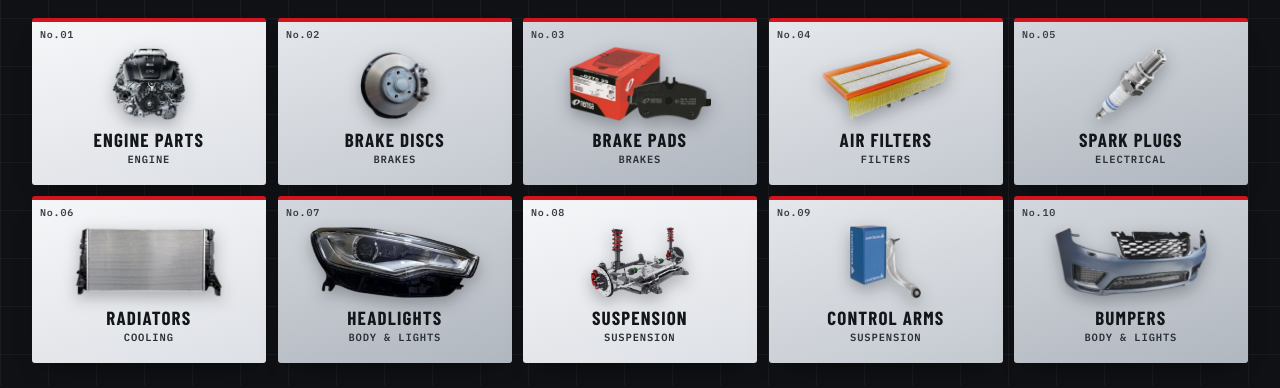
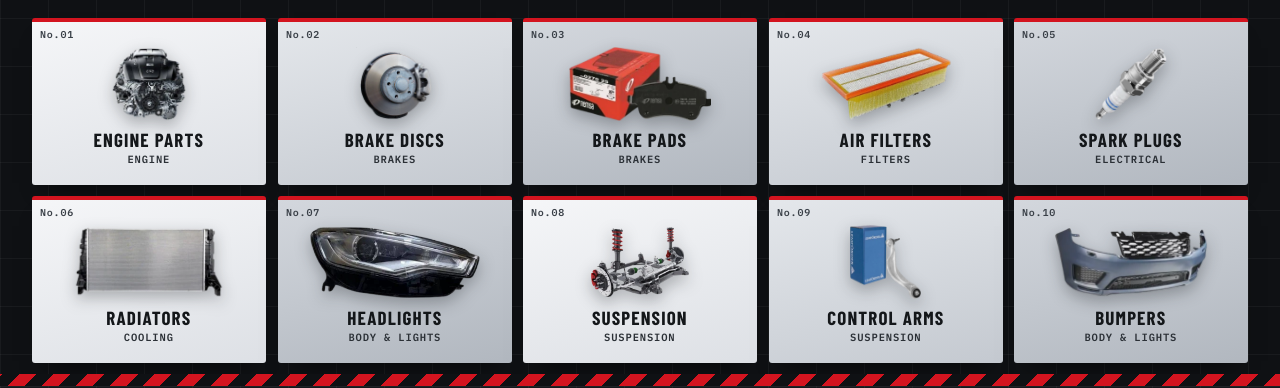
Before and after one commit to pinqwt/Actual-German, a plain HTML site: page index.html in a window 1280 px wide. Shown: the part 414-802 px from the top of the page. Drawn offline with nearby package versions, Linux system fonts and the light colour scheme; no server answers; animation ran at ten frames a second; a web font is replaced by a local one.

Commit message:
Hero: parts fly in automatically on load instead of on scroll
The hero is now one screen tall; --p is animated once for 2.3s after load
and the rest of the page starts below it. Reduced-motion/no-JS get the
finished board.

```diff
--- a/code/css/30-v3.css
+++ b/code/css/30-v3.css
@@ -71,11 +71,11 @@ body.v3 {
   .v3 #nav a { font-size: 22px; font-weight: 700; letter-spacing: .1em; }
 }
 
-/* ── HERO: graphite wall, parts fly in as you scroll (never loops) ───── */
-.v3 .v3-scene { --p: 0; position: relative; height: 240vh; background: var(--rd-ink); }
+/* ── HERO: graphite wall, parts fly in on load (plays once) ───── */
+.v3 .v3-scene { --p: 0; position: relative; background: var(--rd-ink); }
 .v3 .v3-scene::after { content: ''; position: absolute; left: 0; right: 0; bottom: 0; height: 12px; background: var(--rd-hazard); z-index: 2; }
 .v3 .v3-stick {
-  position: sticky; top: 0; height: 100vh; height: 100svh; overflow: hidden;
+  position: relative; min-height: 100vh; min-height: 100svh; overflow: hidden;
   display: flex; flex-direction: column; justify-content: center; gap: clamp(14px, 2.6vh, 30px);
   padding: calc(var(--rd-header-h) + 14px) max(var(--rd-gutter), calc((100% - 1240px) / 2)) 22px;
   background: radial-gradient(70% 55% at 12% 0%, rgba(211, 20, 31, .30), transparent 70%), var(--rd-grid), var(--rd-ink);
@@ -98,7 +98,7 @@ body.v3 {
 .v3 .v3-board { list-style: none; display: grid; grid-template-columns: repeat(3, minmax(0, 1fr)); gap: 10px; width: 100%; max-width: 1240px; margin: 0 auto; counter-reset: slot; }
 @media (min-width: 720px) { .v3 .v3-board { grid-template-columns: repeat(5, minmax(0, 1fr)); gap: 12px; } }
 @media (max-width: 719px) { .v3 .v3-slot:nth-child(10) { display: none; } }
-/* One slot = one part. --p (0..1) comes from 30-v3.js; --s is this part's start
+/* One slot = one part. --p (0..1) is animated once on load by 30-v3.js; --s is this part's start
    offset; the part travels from (--sx, --sy) rotated by --sr to its place in the grid. */
 .v3 .v3-slot {
   --t: clamp(0, calc((var(--p) - var(--s)) / .5), 1);
@@ -138,9 +138,7 @@ body.v3 {
   .v3 .v3-part::before { font-size: 9px; top: 5px; left: 6px; }
 }
 @media (max-height: 700px) and (max-width: 719px) { .v3 .v3-sub { display: none; } .v3 .v3-cta { margin-top: 12px; } }
-/* No-motion visitors and no-JS: the finished board, in normal flow. */
-.v3 .v3-scene.v3-static { height: auto; }
-.v3 .v3-scene.v3-static .v3-stick { position: static; height: auto; padding-bottom: 36px; }
+/* No-JS visitors get the finished board from the <noscript> rule in index.html. */
 
 /* ── FINDER band: the parts-counter lookup ───────────────────────────── */
 .v3 .v3-finder-sec { position: relative; background: var(--rd-grid), var(--rd-ink-2); background-size: 48px 48px, 48px 48px, auto; color: #fff; padding: clamp(48px, 6vw, 84px) 0; }
--- a/code/js/30-v3.js
+++ b/code/js/30-v3.js
@@ -1,31 +1,32 @@
 // ═══════════════════════════════════════════════════════════
-// v3 look (v2.html) — scroll-driven parts board.
-// The hero section is 240vh tall with a sticky 100vh stage inside. This file turns
-// the scroll position through that section into --p (0 to 1) on the section; the
-// CSS in 30-v3.css moves each part from off-screen to its slot as a function of --p.
-// There is NO timer and NO looping animation: scroll down and the parts arrive,
-// scroll up and they leave, stop and everything stops. prefers-reduced-motion
-// gets the finished board with no scroll effect at all.
+// Homepage hero (index.html) — the parts fly onto the board by themselves.
+// On load, --p on #v3Scene runs 0 -> 1 once over ~2.3s; the CSS in 30-v3.css moves each
+// part from off-screen to its slot as a function of --p (each part has its own start
+// offset, so they arrive one after another). It plays ONCE and stops: no loop, and
+// scrolling does nothing to it — the hero is a normal one-screen section and the page
+// continues below it. prefers-reduced-motion gets the finished board with no motion.
 // Every entry point checks for its own element, so on any other page this does nothing.
 // ═══════════════════════════════════════════════════════════
 (function v3Scene() {
   var scene = document.getElementById('v3Scene');
   if (!scene) return;
   var reduce = !!(window.matchMedia && matchMedia('(prefers-reduced-motion: reduce)').matches);
-  if (reduce) { scene.classList.add('v3-static'); scene.style.setProperty('--p', '1'); return; }
+  if (reduce || !window.requestAnimationFrame) { scene.style.setProperty('--p', '1'); return; }
 
-  var queued = false;
-  function update() {
-    queued = false;
-    var r = scene.getBoundingClientRect();
-    var span = r.height - window.innerHeight;
-    var p = span > 0 ? Math.min(1, Math.max(0, -r.top / span)) : 1;
-    scene.style.setProperty('--p', p.toFixed(4));
+  var DURATION = 2300;   // ms for the whole arrival, stagger included
+  var DELAY = 350;       // lets the preloader fade first so the visitor sees it start
+  scene.style.setProperty('--p', '0');
+  function run() {
+    var t0 = null;
+    function frame(now) {
+      if (t0 === null) t0 = now;
+      var p = Math.min(1, (now - t0) / DURATION);
+      scene.style.setProperty('--p', p.toFixed(4));
+      if (p < 1) requestAnimationFrame(frame);
+    }
+    requestAnimationFrame(frame);
   }
-  function request() { if (!queued) { queued = true; requestAnimationFrame(update); } }
-  window.addEventListener('scroll', request, { passive: true });
-  window.addEventListener('resize', request);
-  update();
+  setTimeout(run, DELAY);
 })();
 
 // Car cards: slide up once as they scroll into view (no repeat, no loop).
--- a/index.html
+++ b/index.html
@@ -276,12 +276,11 @@
   <main id="main-content">
   <h1 class="visually-hidden">Alamdar Auto Spare Parts Co. Kuwait — Genuine European Car Parts, Shuwaikh</h1>
 
-  <!-- 1. HERO — scroll-driven parts board (code/js/30-v3.js). The parts fly in from
-       off-screen as you scroll the first screens and settle into a labelled board.
-       Tied to scroll position, so it plays once, in either direction, and never loops.
-       It is a static scene, no car stage. -->
+  <!-- 1. HERO — parts board (code/js/30-v3.js). One screen tall. On load the parts fly
+       in from off-screen by themselves and settle into a labelled board; it plays once
+       and never loops. The rest of the page starts below it. -->
   <section id="v3Scene" class="v3-scene" aria-labelledby="heroTitle">
-    <noscript><style>.v3-scene { --p: 1; height: auto; } .v3-stick { position: static; height: auto; }</style></noscript>
+    <noscript><style>.v3-scene { --p: 1; }</style></noscript>
     <div class="v3-stick">
       <div class="v3-in">
         <p class="v3-tag">Genuine &amp; OEM parts · Shuwaikh, Kuwait</p>
```
Also changed, not shown: 2 other files.
